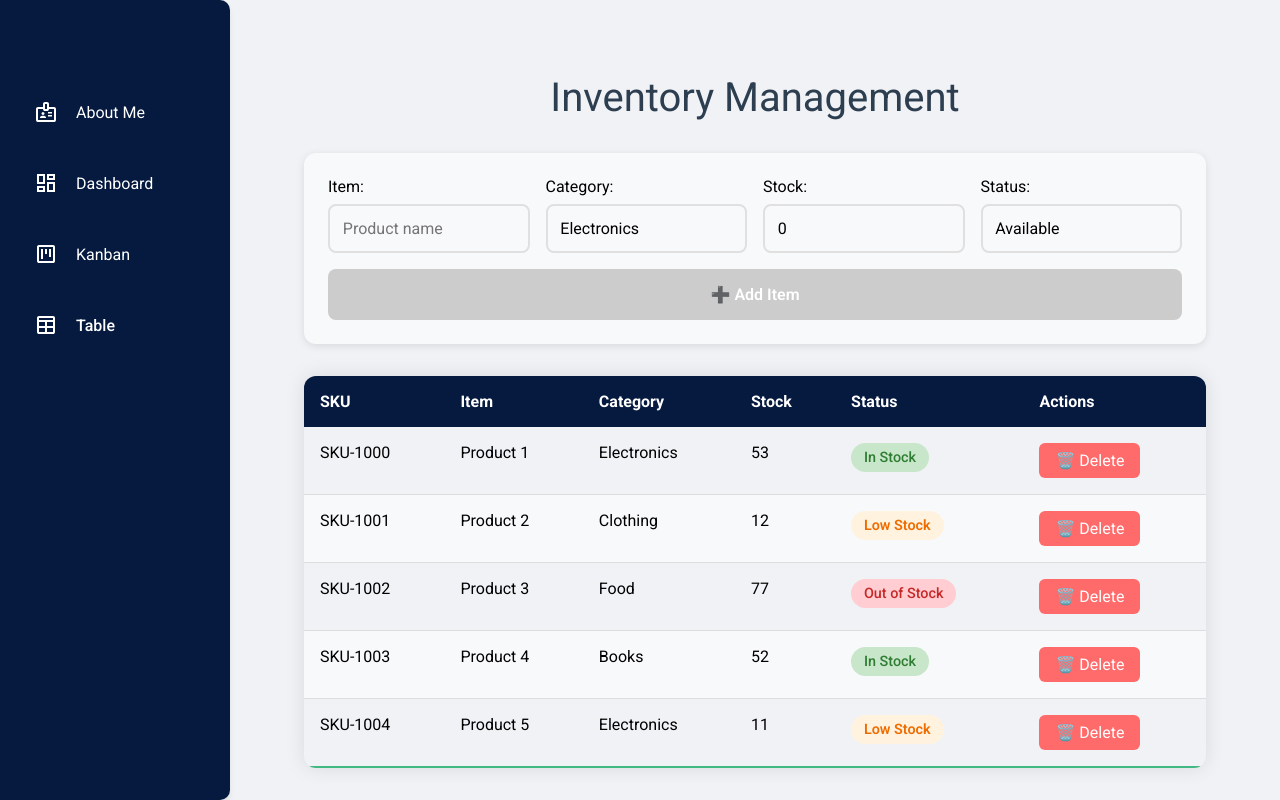
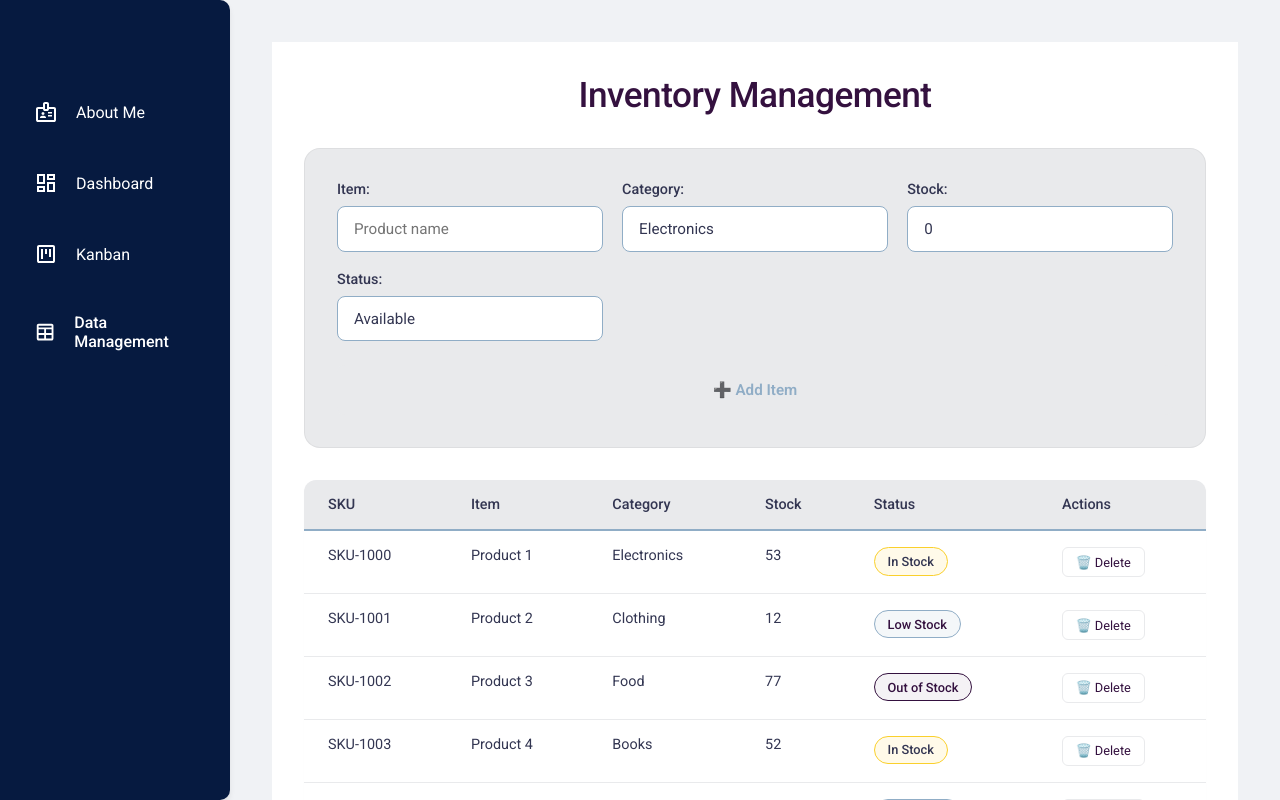
Before and after one commit to brunoemanuelsj/dev-portfolio, a Vue app: page /data-management in a window 1280 px wide. Built offline with nearby package versions, Linux system fonts and the light colour scheme; what highcharts-vue would draw is missing.

Commit message:
data management

```diff
--- a/src/assets/global.css
+++ b/src/assets/global.css
@@ -12,7 +12,6 @@
   --nav-desktop: 230px;
 }
 
-/* src/assets/fonts/fonts.css */
 @font-face {
   font-family: 'Roboto';
   src: url('./fonts/Roboto-VariableFont.ttf')
--- a/src/components/DataManagement/DataManagement.vue
+++ b/src/components/DataManagement/DataManagement.vue
@@ -148,31 +148,34 @@ const deleteItem = (id: number) => {
   max-width: 1200px;
   margin: 0 auto;
   padding: 2rem;
+  background: white;
 }
 
 .title {
   text-align: center;
-  color: #2c3e50;
+  color: var(--russian-violet);
   margin-bottom: 2rem;
-  font-size: 2.5rem;
+  font-size: 2.2rem;
+  font-weight: 500;
+  letter-spacing: -0.5px;
 }
 
 .form-container {
-  background: #f8f9fa;
-  padding: 1.5rem;
-  border-radius: 12px;
-  box-shadow: 0 2px 8px rgba(0, 0, 0, 0.1);
+  background: var(--pewter);
+  padding: 2rem;
+  border-radius: 16px;
   margin-bottom: 2rem;
+  border: 1px solid rgba(0, 0, 0, 0.05);
 }
 
 .form-grid {
   display: grid;
   grid-template-columns: repeat(
     auto-fit,
-    minmax(200px, 1fr)
+    minmax(240px, 1fr)
   );
-  gap: 1rem;
-  margin-bottom: 1rem;
+  gap: 1.2rem;
+  margin-bottom: 1.5rem;
 }
 
 .form-group {
@@ -181,43 +184,66 @@ const deleteItem = (id: number) => {
   gap: 0.5rem;
 }
 
+.form-group label {
+  color: var(--dark-blue);
+  font-size: 0.9rem;
+  font-weight: 500;
+}
+
 .form-input,
 .form-select {
-  padding: 0.8rem;
-  border: 2px solid #e0e0e0;
+  padding: 0.8rem 1rem;
+  border: 1px solid var(--blue-gray);
   border-radius: 8px;
-  font-size: 1rem;
-  transition: border-color 0.3s ease;
+  background: white;
+  color: var(--dark-blue);
+  font-size: 0.95rem;
+  transition: all 0.2s ease;
 }
 
 .form-input:focus,
 .form-select:focus {
-  border-color: #42b883;
+  border-color: var(--yellow);
+  box-shadow: 0 0 0 3px rgba(250, 208, 44, 0.15);
   outline: none;
 }
 
 .add-button {
   width: 100%;
   padding: 1rem;
-  background: #42b883;
-  color: white;
+  background: var(--yellow);
+  color: var(--dark-blue);
   border: none;
   border-radius: 8px;
   font-weight: 600;
   cursor: pointer;
-  transition:
-    transform 0.2s,
-    background 0.3s;
+  transition: all 0.2s ease;
+  font-size: 0.95rem;
 }
 
 .add-button:hover {
-  background: #358f6a;
+  background: #f5c400;
   transform: translateY(-1px);
 }
 
 .add-button:disabled {
-  background: #cccccc;
+  background: var(--pewter);
+  color: var(--blue-gray);
   cursor: not-allowed;
-  transform: none;
+}
+
+@media (max-width: 768px) {
+  .data-management {
+    padding: 1.5rem;
+  }
+
+  .form-container {
+    padding: 1.5rem;
+  }
+
+  .form-grid {
+    grid-template-columns: 1fr;
+    gap: 1rem;
+  }
 }
 </style>
--- a/src/components/DataManagement/DynamicTable.vue
+++ b/src/components/DataManagement/DynamicTable.vue
@@ -112,82 +112,89 @@ const statusClass = (status: string) => {
 </script>
 
 <style scoped>
+.data-table {
+  margin-top: 2rem;
+}
+
 .styled-table {
   width: 100%;
   border-collapse: collapse;
+  background: white;
   border-radius: 12px;
   overflow: hidden;
-  box-shadow: 0 0 20px rgba(0, 0, 0, 0.1);
+  box-shadow: 0 1px 3px rgba(0, 0, 0, 0.02);
 }
 
-.styled-table th,
-.styled-table td {
-  padding: 1rem;
+.styled-table th {
+  background: var(--pewter);
+  color: var(--dark-blue);
+  font-weight: 500;
+  padding: 1rem 1.5rem;
   text-align: left;
+  border-bottom: 2px solid var(--blue-gray);
+  font-size: 0.9rem;
 }
 
-.styled-table thead tr {
-  background-color: var(--blue-nav);
-  color: white;
+.styled-table td {
+  padding: 1rem 1.5rem;
+  color: var(--dark-blue);
+  border-bottom: 1px solid var(--pewter);
+  font-size: 0.9rem;
 }
 
-.styled-table tbody tr {
-  border-bottom: 1px solid #dddddd;
-  transition: background-color 0.2s;
-}
-
-.styled-table tbody tr:nth-of-type(even) {
-  background-color: #f8f9fa;
-}
-
-.styled-table tbody tr:last-of-type {
-  border-bottom: 2px solid #42b883;
+.styled-table tbody tr:last-child td {
+  border-bottom: none;
 }
 
 .styled-table tbody tr:hover {
-  background-color: #f1f1f1;
+  background: rgba(144, 173, 198, 0.03);
 }
 
 .status-badge {
   display: inline-block;
-  padding: 0.4rem 0.8rem;
+  padding: 0.35rem 0.8rem;
   border-radius: 20px;
-  font-size: 0.9rem;
+  font-size: 0.8rem;
   font-weight: 500;
+  border: 1px solid;
+  background: white;
 }
 
 .in-stock {
-  background-color: #c8e6c9;
-  color: #2e7d32;
+  color: var(--dark-blue);
+  border-color: var(--yellow);
+  background: rgba(250, 208, 44, 0.1);
 }
 
 .low-stock {
-  background-color: #fff3e0;
-  color: #ef6c00;
+  color: var(--russian-violet);
+  border-color: var(--blue-gray);
+  background: rgba(144, 173, 198, 0.1);
 }
 
 .out-of-stock {
-  background-color: #ffcdd2;
-  color: #c62828;
+  color: var(--russian-violet);
+  border-color: var(--russian-violet);
+  background: rgba(52, 17, 63, 0.05);
 }
 
 .delete-btn {
-  padding: 0.5rem 1rem;
-  background: #ff6b6b;
-  color: white;
-  border: none;
+  background: none;
+  color: var(--russian-violet);
+  padding: 0.4rem 0.8rem;
+  border: 1px solid var(--pewter);
   border-radius: 6px;
-  cursor: pointer;
-  transition: background 0.3s;
+  transition: all 0.2s ease;
+  font-size: 0.8rem;
 }
 
 .delete-btn:hover {
-  background: #ff5252;
+  background: rgba(52, 17, 63, 0.03);
+  border-color: var(--russian-violet);
 }
 
-.low-stock {
-  color: #ef6c00;
-  font-weight: 600;
+.mobile-view {
+  display: none;
 }
 
 @media (max-width: 768px) {
@@ -196,15 +203,16 @@ const statusClass = (status: string) => {
   }
 
   .mobile-view {
-    display: block;
+    display: grid;
+    gap: 1rem;
   }
 
   .mobile-card {
     background: white;
-    border-radius: 10px;
-    padding: 1rem;
-    margin-bottom: 1rem;
-    box-shadow: 0 2px 8px rgba(0, 0, 0, 0.1);
+    border: 1px solid var(--pewter);
+    border-radius: 8px;
+    padding: 1.2rem;
+    box-shadow: 0 1px 3px rgba(0, 0, 0, 0.02);
   }
 
   .card-row {
@@ -212,7 +220,7 @@ const statusClass = (status: string) => {
     justify-content: space-between;
     align-items: center;
     padding: 0.5rem 0;
-    border-bottom: 1px solid #eee;
+    border-bottom: 1px solid var(--pewter);
   }
 
   .card-row:last-child {
@@ -220,48 +228,36 @@ const statusClass = (status: string) => {
   }
 
   .card-label {
-    font-weight: 600;
-    color: #666;
-    font-size: 0.9rem;
+    color: #234664;
+    font-size: 0.8rem;
+    font-weight: 500;
   }
 
   .card-value {
+    color: var(--dark-blue);
+    font-weight: 500;
     text-align: right;
-    color: #333;
   }
 
-  .status-badge {
-    display: inline-block;
-    padding: 0.3rem 0.6rem;
-    font-size: 0.8rem;
+  .card-actions {
+    margin-top: 0.5rem;
+    padding-top: 0.5rem;
   }
 
-  .delete-btn {
+  .low-stock {
+    color: var(--russian-violet);
+    font-weight: 600;
+  }
+
+  .mobile-card .delete-btn {
     width: 100%;
     padding: 0.6rem;
-    font-size: 0.9rem;
+    font-size: 0.85rem;
   }
 }
 
-@media (min-width: 769px) {
-  .mobile-view {
-    display: none;
-  }
-}
-
-.low-stock {
-  color: #ef6c00 !important;
-}
-
-.status-badge {
-  white-space: nowrap;
-}
-
-.delete-btn {
-  transition: transform 0.2s;
-}
-
-.delete-btn:active {
-  transform: scale(0.95);
+.low-stock-indicator {
+  color: var(--russian-violet);
+  font-weight: 600;
 }
 </style>
--- a/src/components/layout/NavBar.vue
+++ b/src/components/layout/NavBar.vue
@@ -46,7 +46,7 @@
         @click="closeMenu"
       >
         <TableIcon class="icon_nav" />
-        <div>Table</div>
+        <div>Data Management</div>
       </RouterLink>
     </div>
   </nav>
```
